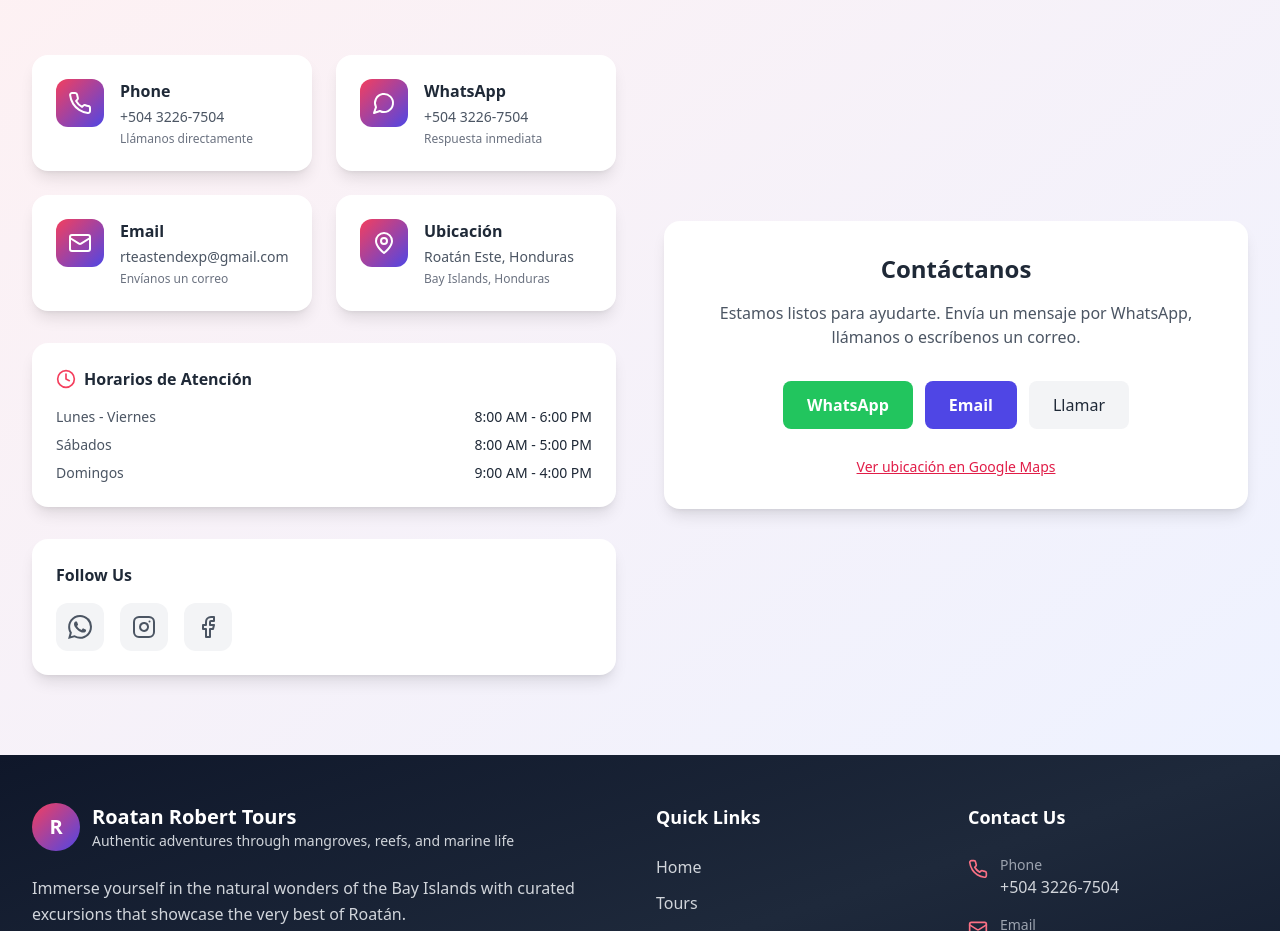
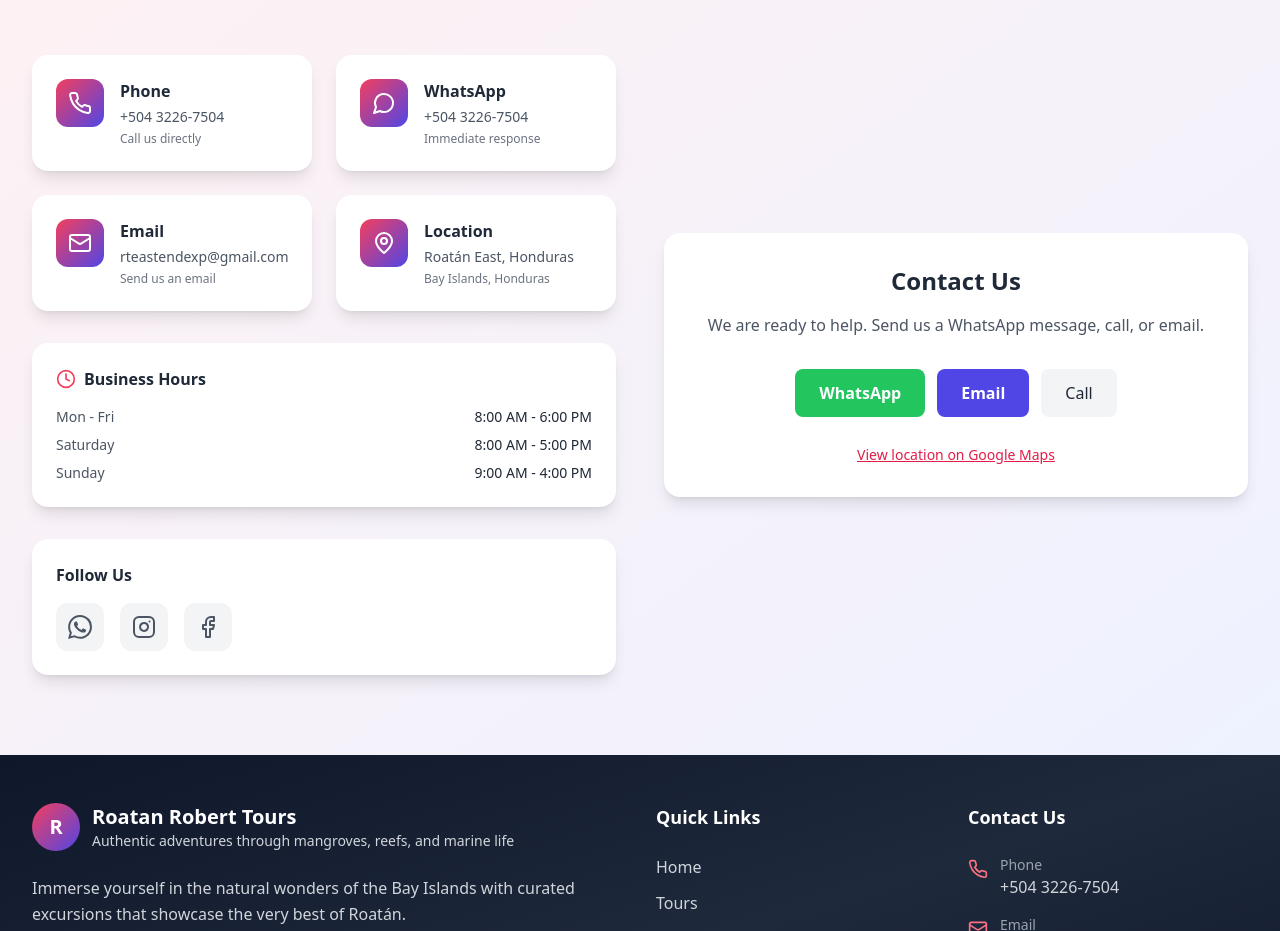
Before and after one commit to roatanroberttours-gif/set-oficial, a React (Vite) app: page / in a window 1280 px wide. Shown: the part 3700-4631 px from the top of the page. Built offline with nearby package versions, Linux system fonts and the light colour scheme; no server answers; the database is empty.

Commit message:
i18n(contact): translate Contact component strings to English

```diff
--- a/src/components/Contact.tsx
+++ b/src/components/Contact.tsx
@@ -29,26 +29,26 @@ const Contact: React.FC = () => {
       title: t.contact.phone,
       value: admin?.celular ?? '+504 3226-7504',
       href: admin?.celular ? `tel:${admin.celular.replace(/\s+/g, '')}` : 'tel:+50432267504',
-      description: 'Llámanos directamente',
+      description: 'Call us directly',
     },
     {
       icon: <MessageCircle className="w-6 h-6" />,
       title: t.contact.whatsapp,
       value: admin?.celular ?? '+504 3226-7504',
       href: admin?.celular ? `https://wa.me/${admin.celular.replace(/[^0-9+]/g, '')}` : 'https://wa.me/50432267504?text=Hola!%20Me%20interesa%20información%20sobre%20sus%20tours',
-      description: 'Respuesta inmediata',
+      description: 'Immediate response',
     },
     {
       icon: <Mail className="w-6 h-6" />,
       title: t.contact.email,
       value: admin?.correo ?? 'rteastendexp@gmail.com',
       href: admin?.correo ? `mailto:${admin.correo}` : 'mailto:rteastendexp@gmail.com',
-      description: 'Envíanos un correo',
+      description: 'Send us an email',
     },
     {
       icon: <MapPin className="w-6 h-6" />,
-      title: 'Ubicación',
-      value: admin?.direccion ?? 'Roatán Este, Honduras',
+      title: 'Location',
+      value: admin?.direccion ?? 'Roatán East, Honduras',
       href: 'https://maps.google.com/?q=Roatan+East+End+Honduras',
       description: 'Bay Islands, Honduras',
     },
@@ -80,14 +80,14 @@ const Contact: React.FC = () => {
   ];
 
   const businessHours = [
-    { day: 'Lunes - Viernes', hours: '8:00 AM - 6:00 PM' },
-    { day: 'Sábados', hours: '8:00 AM - 5:00 PM' },
-    { day: 'Domingos', hours: '9:00 AM - 4:00 PM' },
+    { day: 'Mon - Fri', hours: '8:00 AM - 6:00 PM' },
+    { day: 'Saturday', hours: '8:00 AM - 5:00 PM' },
+    { day: 'Sunday', hours: '9:00 AM - 4:00 PM' },
   ];
 
   const openWhatsApp = () => {
     const num = admin?.celular ? admin.celular.replace(/[^0-9+]/g, '') : '50432267504';
-    const url = `https://wa.me/${num}?text=${encodeURIComponent('Hola! Me interesa información sobre sus tours')}`;
+    const url = `https://wa.me/${num}?text=${encodeURIComponent('Hello! I am interested in information about your tours')}`;
     window.open(url, '_blank');
   };
 
@@ -140,7 +140,7 @@ const Contact: React.FC = () => {
             <div className="bg-white p-6 rounded-2xl shadow-lg">
               <h3 className="flex items-center font-semibold text-gray-800 mb-4">
                 <Clock className="w-5 h-5 mr-2 text-teal-500" />
-                Horarios de Atención
+                Business Hours
               </h3>
               <div className="space-y-2">
                 {businessHours.map((schedule, index) => (
@@ -179,16 +179,16 @@ const Contact: React.FC = () => {
                 {admin?.logo && (
                   <img src={admin.logo} alt={admin.nombre_web || 'Logo'} className="w-88 h-88 object-contain rounded-md" />
                 )}
-                <h3 className="text-2xl font-bold text-gray-800">Contáctanos</h3>
-                <p className="text-gray-600">Estamos listos para ayudarte. Envía un mensaje por WhatsApp, llámanos o escríbenos un correo.</p>
+                <h3 className="text-2xl font-bold text-gray-800">Contact Us</h3>
+                <p className="text-gray-600">We are ready to help. Send us a WhatsApp message, call, or email.</p>
 
                 <div className="flex flex-col sm:flex-row gap-3 mt-4">
                   <button onClick={openWhatsApp} className="px-6 py-3 bg-green-500 text-white rounded-lg font-semibold">WhatsApp</button>
                   <button onClick={openMail} className="px-6 py-3 bg-blue-600 text-white rounded-lg font-semibold">Email</button>
-                  <a href={admin?.celular ? `tel:${admin.celular.replace(/\s+/g, '')}` : 'tel:+50432267504'} className="px-6 py-3 bg-gray-100 rounded-lg text-gray-800 flex items-center justify-center">Llamar</a>
+                  <a href={admin?.celular ? `tel:${admin.celular.replace(/\s+/g, '')}` : 'tel:+50432267504'} className="px-6 py-3 bg-gray-100 rounded-lg text-gray-800 flex items-center justify-center">Call</a>
                 </div>
 
-                <a href={admin?.direccion ? `https://maps.google.com/?q=${encodeURIComponent(admin.direccion)}` : 'https://maps.google.com/?q=Roatan+East+End+Honduras'} target="_blank" rel="noreferrer" className="text-sm text-teal-600 underline mt-3">Ver ubicación en Google Maps</a>
+                <a href={admin?.direccion ? `https://maps.google.com/?q=${encodeURIComponent(admin.direccion)}` : 'https://maps.google.com/?q=Roatan+East+End+Honduras'} target="_blank" rel="noreferrer" className="text-sm text-teal-600 underline mt-3">View location on Google Maps</a>
               </div>
             </div>
           </div>
```
